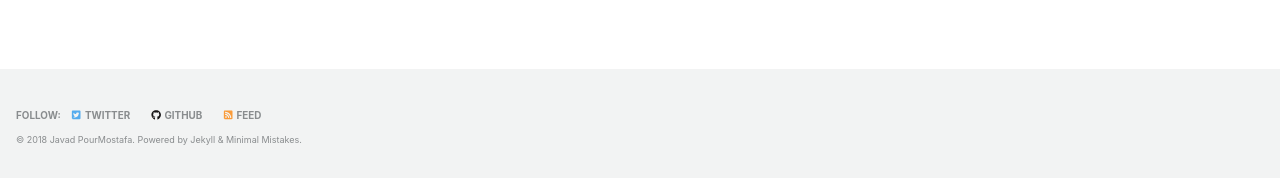
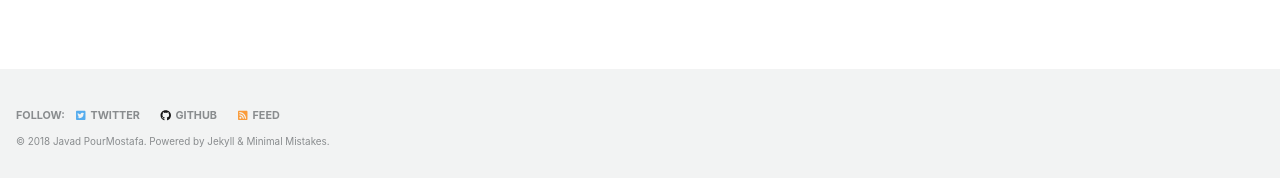
Before and after one commit to JoyeBright/JoyeBright.github.io, a Jekyll site: the page built from index.html, in a window 1280 px wide and 900 px high, scrolled down 159 px. Shown: the part 719-897 px from the top of the window. Built offline with Jekyll 4.4.1, drawn with Linux system fonts in a browser that asks for light colours; nearby versions of some CDN libraries; the list of posts is cut into pages by our own code.

Commit message:
footer font

```diff
--- a/_sass/minimal-mistakes/_footer.scss
+++ b/_sass/minimal-mistakes/_footer.scss
@@ -54,7 +54,7 @@
 
 .page__footer-copyright {
   font-family: $global-font-family;
-  font-size: $type-size-8;
+  font-size: $type-size-7;
 }
 
 .page__footer-follow {
@@ -69,7 +69,7 @@
     padding-top: 5px;
     padding-bottom: 5px;
     font-family: $sans-serif-narrow;
-    font-size: $type-size-7;
+    font-size: $type-size-6;
     text-transform: uppercase;
   }
 
```
